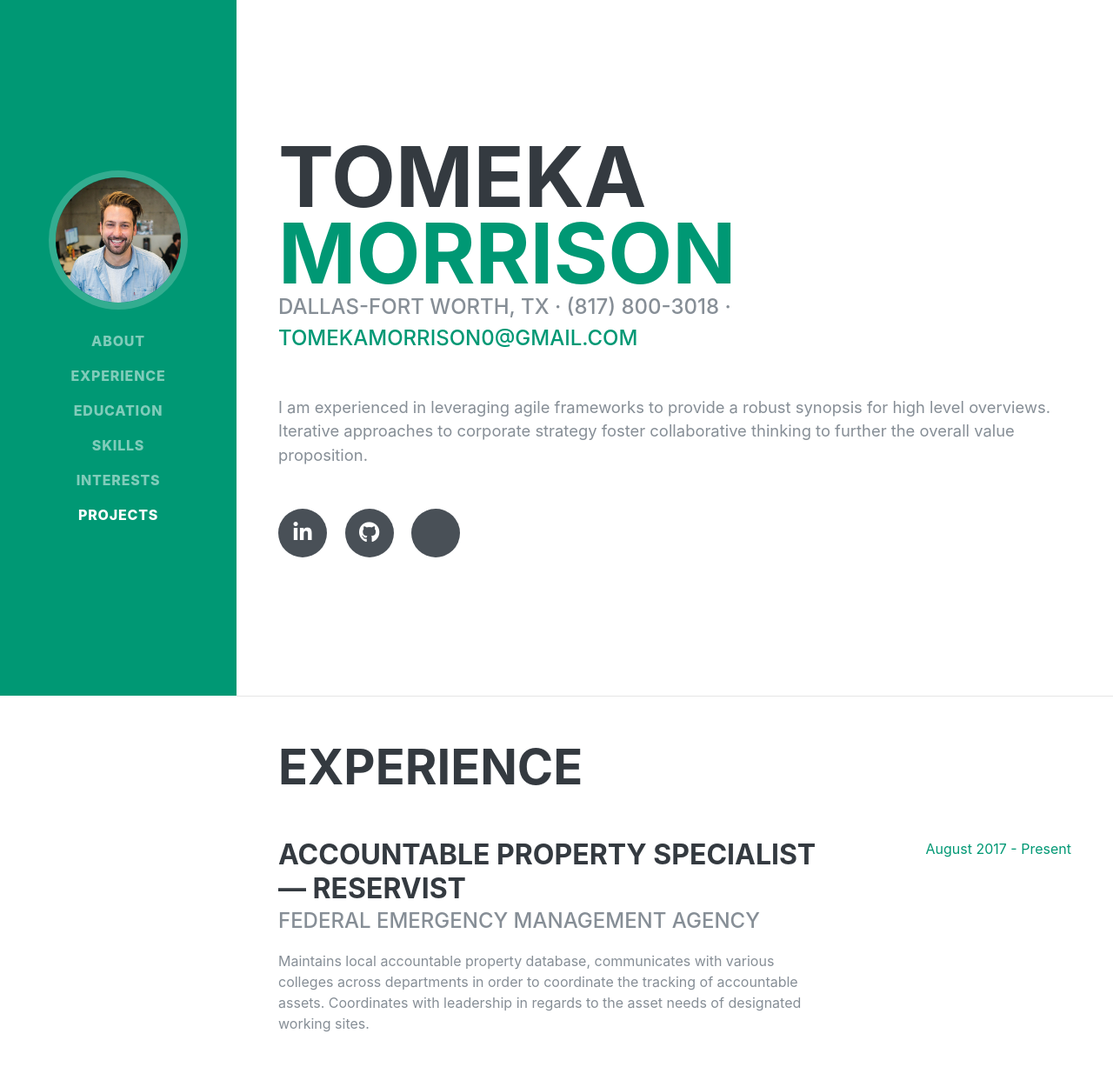
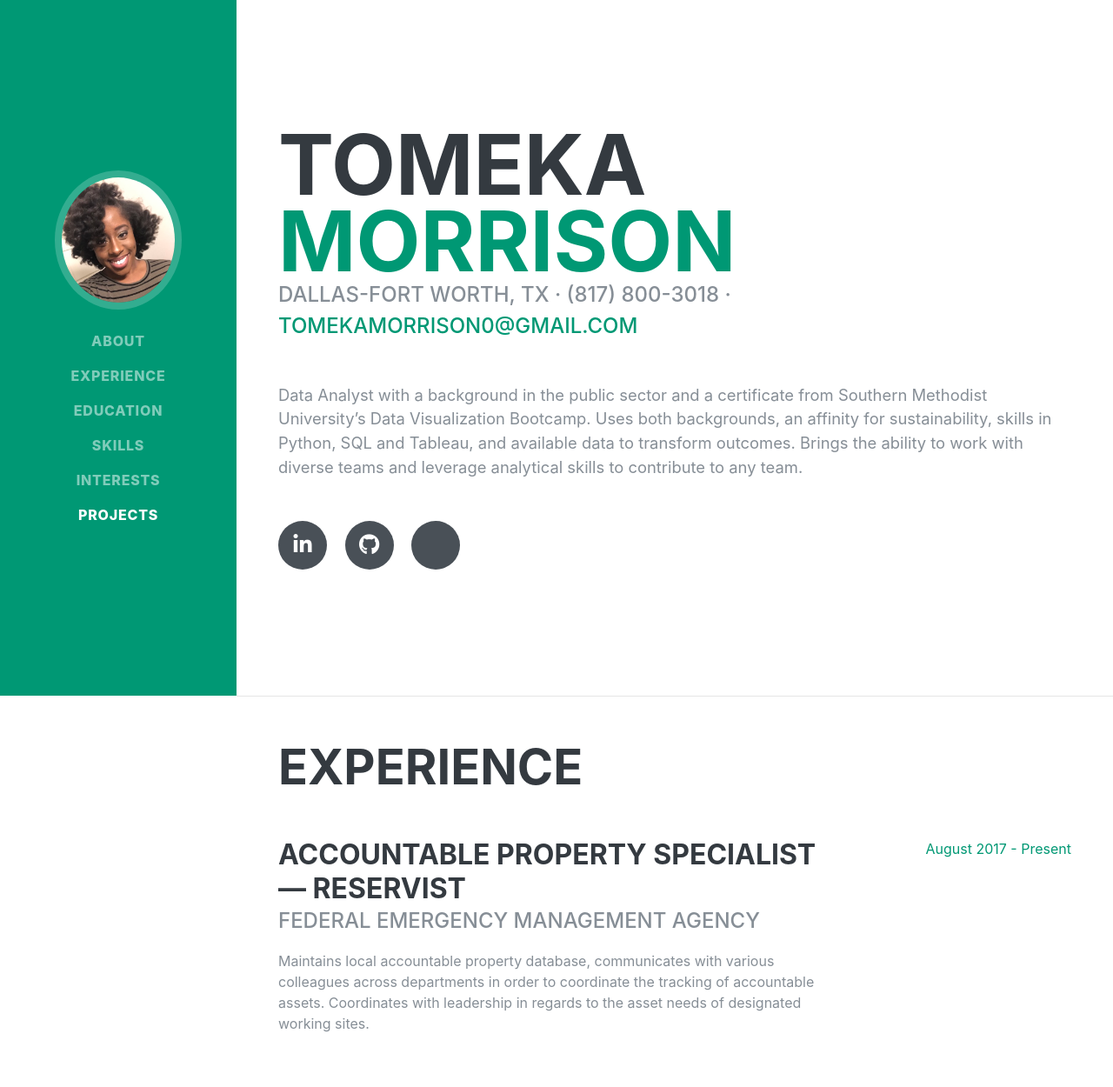
Before and after one commit to morrison-TD/Tomcat92.github.oi, a plain HTML site: page index.html in a window 1280 px wide. Shown: the top 1250 px of the page at 87% size. Drawn offline with Linux system fonts and the light colour scheme; some icons are missing; a web font is replaced by a local one.

Commit message:
Updated thumbnail, About Me, and education

```diff
--- a/index.html
+++ b/index.html
@@ -29,8 +29,9 @@
     <a class="navbar-brand js-scroll-trigger" href="#page-top">
       <span class="d-block d-lg-none">Tomeka Morrison</span>
       <span class="d-none d-lg-block">
-        <img class="img-fluid img-profile rounded-circle mx-auto mb-2" src="startbootstrap-resume-master/img/profile.jpg" alt="">
-      </span>
+        <img src="startbootstrap-resume-master/img/profilethumbnail.jpg" alt="Thumbnail image photo of Tomeka Morrison" class="img-fluid img-profile rounded-circle mx-auto mb-2"></span>
+        <!-- class="img-fluid img-profile rounded-circle mx-auto mb-2"  -->
+
     </a>
     <button class="navbar-toggler" type="button" data-toggle="collapse" data-target="#navbarSupportedContent" aria-controls="navbarSupportedContent" aria-expanded="false" aria-label="Toggle navigation">
       <span class="navbar-toggler-icon"></span>
@@ -69,7 +70,7 @@
         <div class="subheading mb-5"> Dallas-Fort Worth, TX · (817) 800-3018 ·
           <a href="mailto:name@email.com">tomekamorrison0@gmail.com</a>
         </div>
-        <p class="lead mb-5">I am experienced in leveraging agile frameworks to provide a robust synopsis for high level overviews. Iterative approaches to corporate strategy foster collaborative thinking to further the overall value proposition.</p>
+        <p class="lead mb-5">Data Analyst with a background in the public sector and a certificate from Southern Methodist University’s Data Visualization Bootcamp. Uses both backgrounds, an affinity for sustainability, skills in Python, SQL and Tableau, and available data to transform outcomes. Brings the ability to work with diverse teams and leverage analytical skills to contribute to any team.</p>
         <div class="social-icons">
           <a href="https://linkedin.com/in/tomeka-morrison-0722b118b">
             <i class="fab fa-linkedin-in"></i>
@@ -94,7 +95,7 @@
           <div class="resume-content">
             <h3 class="mb-0">Accountable Property Specialist— Reservist</h3>
             <div class="subheading mb-3">Federal Emergency Management Agency</div>
-            <p>Maintains local accountable property database, communicates with various colleges across departments in order to coordinate the tracking of accountable assets. Coordinates with leadership in regards to the asset needs of designated working sites.</p>
+            <p>Maintains local accountable property database, communicates with various colleagues across departments in order to coordinate the tracking of accountable assets. Coordinates with leadership in regards to the asset needs of designated working sites.</p>
           </div>
           <div class="resume-date text-md-right">
             <span class="text-primary">August 2017 - Present</span>
```
Also changed, not shown: startbootstrap-resume-master/img/profilethumbnail.JPG (added), 3 other files.
